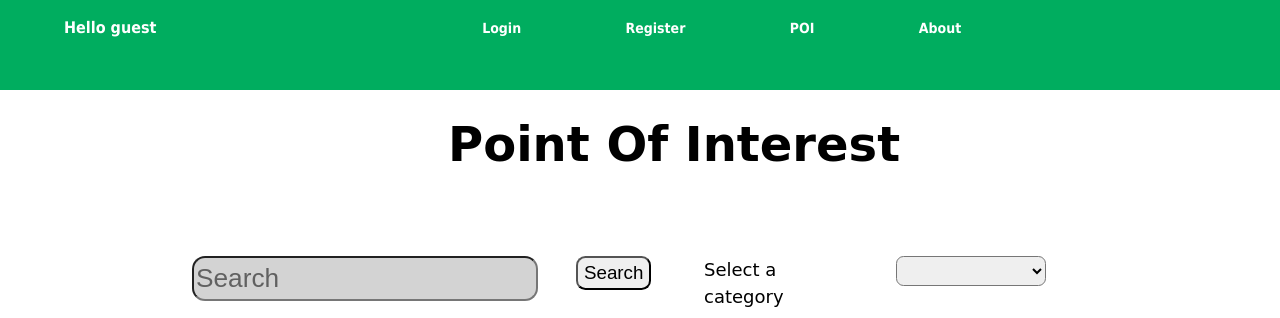
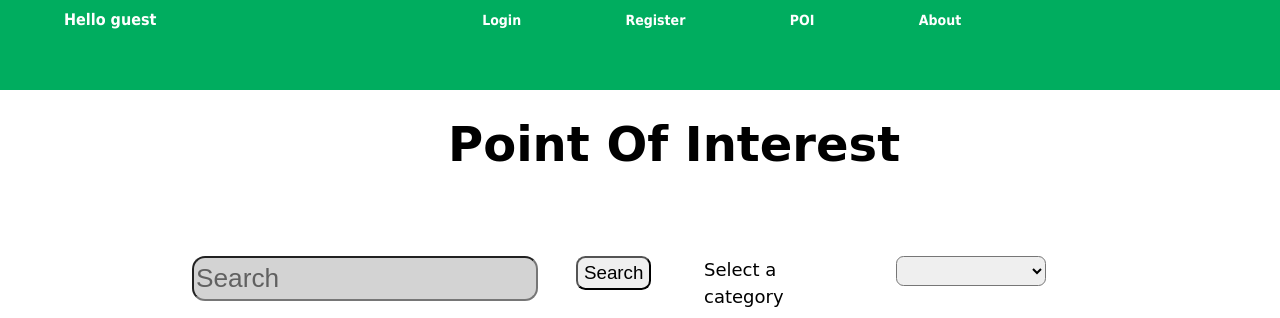
Before and after one commit to eladfo/BarcaTrip, a plain HTML site: page index.html at #!/poi in a window 1280 px wide. Shown: the top 318 px of the page. Drawn offline with nearby package versions, Linux system fonts and the light colour scheme; some packages are replaced by stand-ins of ours; no server answers.

Commit message:
small changes

```diff
--- a/css/Style.css
+++ b/css/Style.css
@@ -25,8 +25,8 @@
     position: relative;
     left: 20%;
     margin: 0;
-    padding: 8px 0;
     list-style: none;
+    padding: 0px;
     height: auto;
 }
 
```
Also changed, not shown: pages/poi/poi.html (+5 -6 lines).
